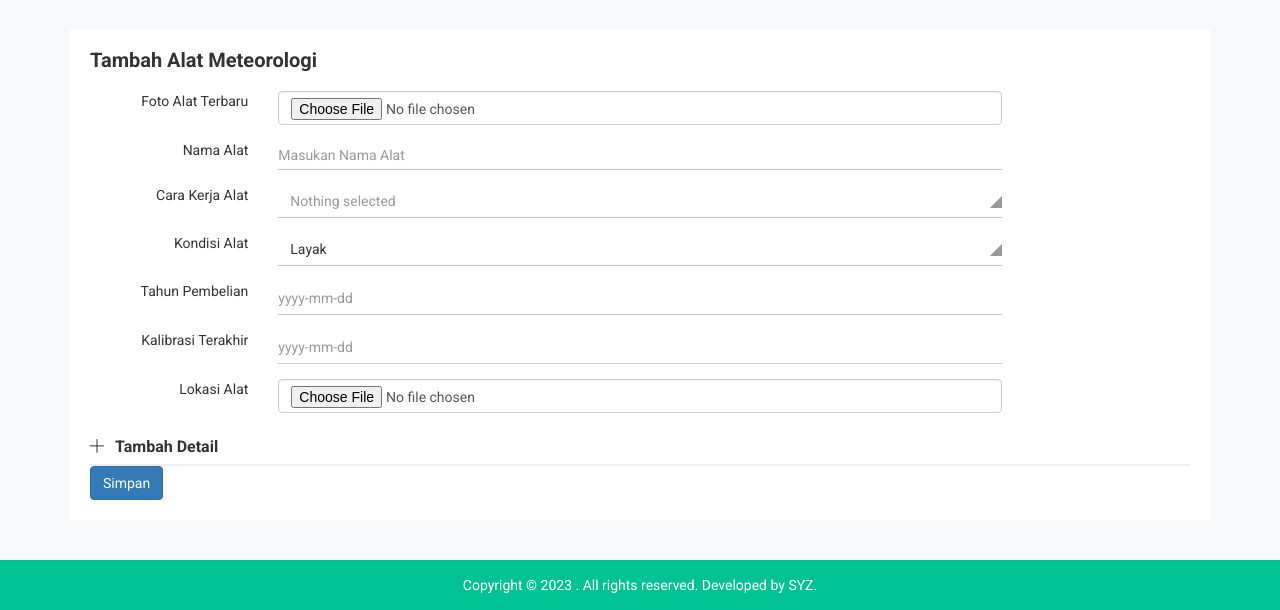
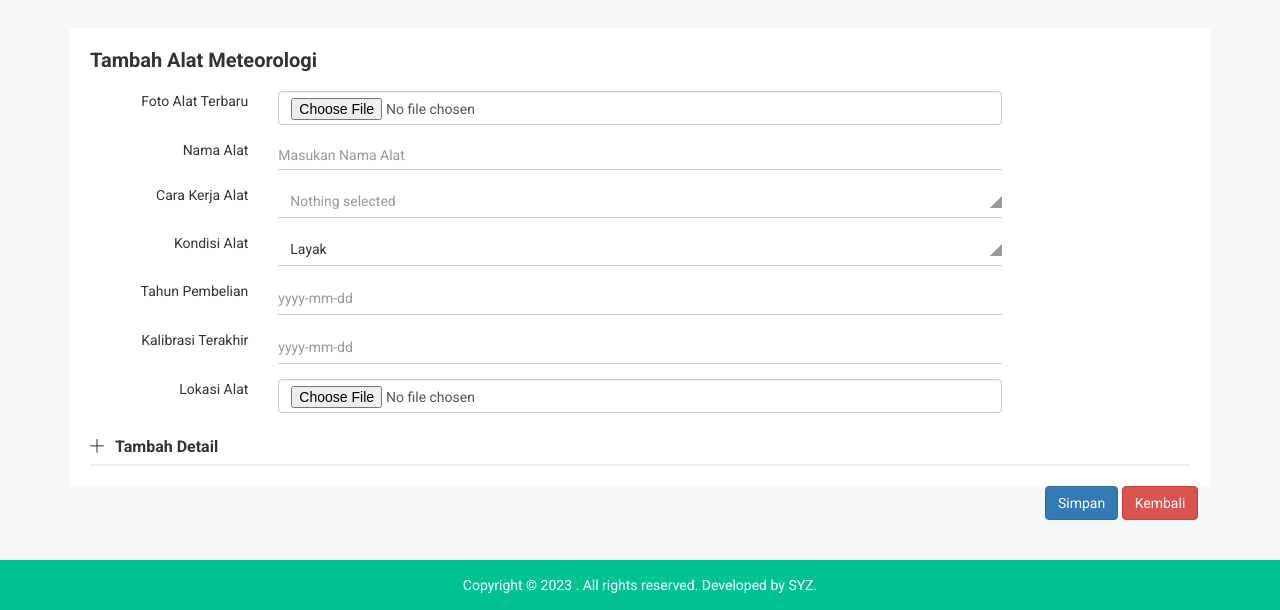
Before and after one commit to satriasapta/inventaris-alat-meteorologi, a CodeIgniter 4 app: template app/Views/admin/tambahalat.php in a window 1280 px wide. Shown: the part 271-881 px from the top of the page. Run offline with PHP 8.4 and a stand-in for CodeIgniter, Linux system fonts and the light colour scheme; the template is opened without the code that fills it, so the values that code supplies are empty; some libraries are stand-ins or nearby versions; some web fonts are replaced.

Commit message:
button right tambahalat

```diff
--- a/app/Controllers/Admin.php
+++ b/app/Controllers/Admin.php
@@ -29,7 +29,7 @@ class Admin extends BaseController
                 ],
                 'gambar_alat' => [
                     'label' => 'Gambar Alat',
-                    'rules' => 'uploaded[gambar_alat]|mime_in[gambar_alat,image/jpg,image/jpeg,image/png]'
+                    'rules' => 'uploaded[gambar_alat]|mime_in[gambar_alat,image/jpeg,image/jpg,image/png]'
                 ],
                 'kondisi_alat' => [
                     'label' => 'Kondisi Alat',
@@ -45,7 +45,7 @@ class Admin extends BaseController
                 ],
                 'lokasi_alat' => [
                     'label' => 'lokasi Alat',
-                    'rules' => 'uploaded[lokasi_alat]|mime_in[lokasi_alat,image/jpg,image/jpeg,image/png]'
+                    'rules' => 'uploaded[lokasi_alat]|mime_in[lokasi_alat,image/jpeg,image/jpg,image/png]'
                 ]
             ];
             if($this->validate($rules)){
--- a/app/Views/admin/tambahalat.php
+++ b/app/Views/admin/tambahalat.php
@@ -308,11 +308,16 @@
                                     </div>
                                 </div>
                             </div>
-                            <div class="col-lg-8 col-md-7 col-sm-7 col-xs-12">
-                                <button type="submit" class="btn btn-primary mt-3">Simpan</button>
-                            </div>
+
+
                         </div>
-
+                    </div>
+                    <div class="row">
+                        <div class="col-xs-12 col-sm-6 col-md-10"></div>
+                        <div class="col-xs-6 col-md-2">
+                            <button type="submit" class="btn btn-primary mt-3">Simpan</button>
+                            <a href="<?= base_url('admin/daftaralat'); ?>" class="btn btn-danger">Kembali</a>
+                        </div>
                     </div>
                 </div>
             </form>
```
